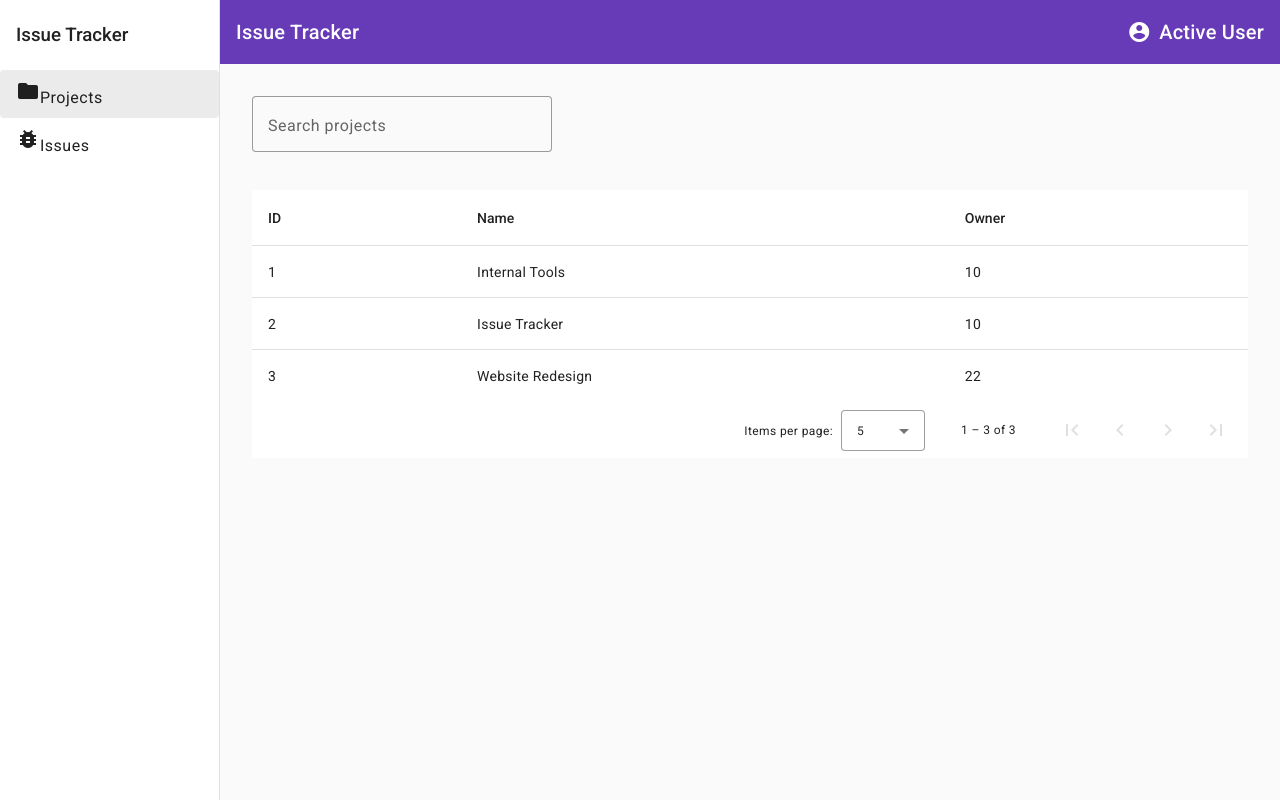
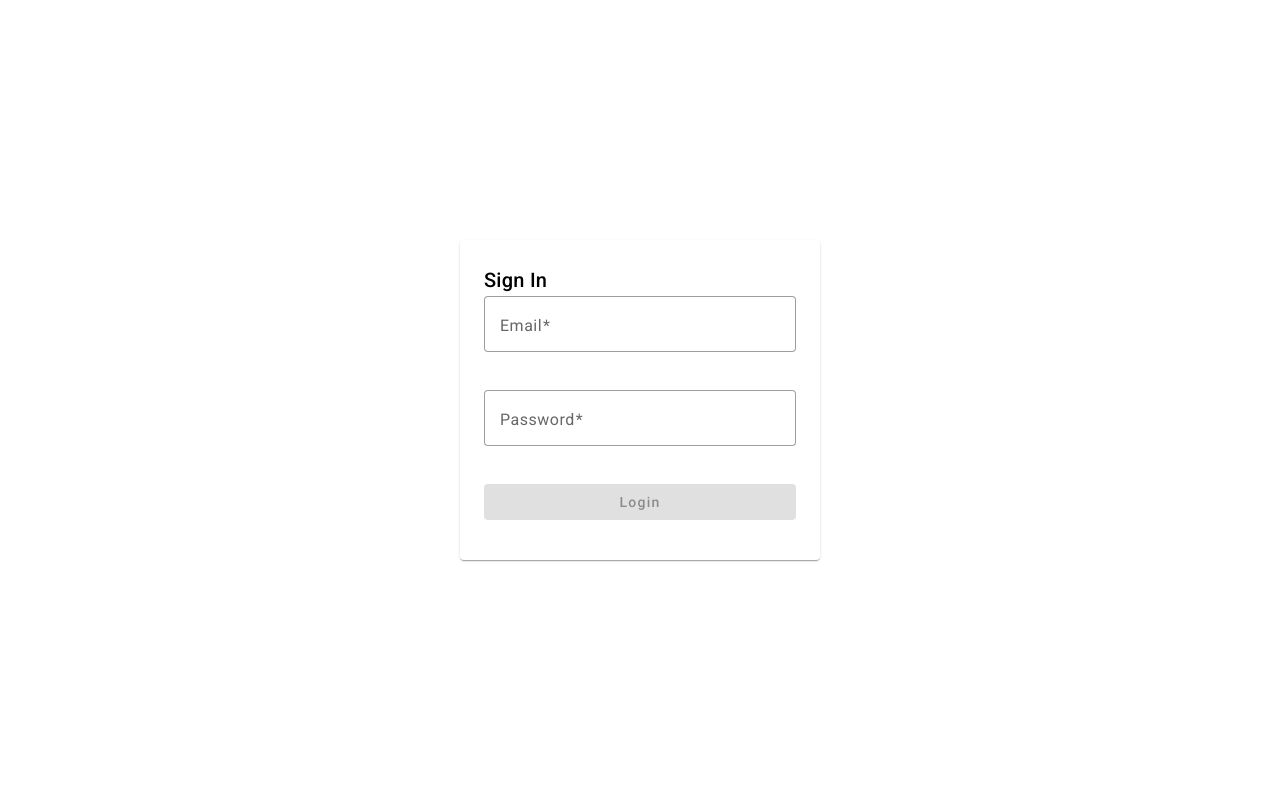
Before and after one commit to messified/issue-tracker-mvp, an Angular app in the folder issue-tracker-web/: page /login in a window 1280 px wide. Before the commit this address led to /projects. Built offline with nearby package versions, Linux system fonts and the light colour scheme.

Commit message:
scaffold login page with reactive form and isolated routing

```diff
--- /dev/null
+++ b/issue-tracker-web/src/app/components/login/login.component.html
@@ -0,0 +1,34 @@
+<div class="login-container">
+
+  <mat-card class="login-card">
+    <mat-card-title>Sign In</mat-card-title>
+
+    <form [formGroup]="loginForm" (ngSubmit)="submit()">
+
+      <mat-form-field appearance="outline" class="full-width">
+        <mat-label>Email</mat-label>
+        <input matInput formControlName="email" />
+        <mat-error *ngIf="loginForm.get('email')?.hasError('email')">
+          Enter a valid email
+        </mat-error>
+      </mat-form-field>
+
+      <mat-form-field appearance="outline" class="full-width">
+        <mat-label>Password</mat-label>
+        <input matInput type="password" formControlName="password" />
+      </mat-form-field>
+
+      <button
+        mat-raised-button
+        color="primary"
+        class="full-width"
+        type="submit"
+        [disabled]="loginForm.invalid"
+      >
+        Login
+      </button>
+
+    </form>
+  </mat-card>
+
+</div>
--- /dev/null
+++ b/issue-tracker-web/src/app/components/login/login.component.scss
@@ -0,0 +1,16 @@
+.login-container {
+  height: 100vh;
+  display: flex;
+  align-items: center;
+  justify-content: center;
+}
+
+.login-card {
+  width: 360px;
+  padding: 24px;
+}
+
+.full-width {
+  width: 100%;
+  margin-bottom: 16px;
+}
--- /dev/null
+++ b/issue-tracker-web/src/app/components/login/login.component.ts
@@ -0,0 +1,45 @@
+import { Component } from '@angular/core';
+import { CommonModule } from '@angular/common';
+import { ReactiveFormsModule, FormBuilder, Validators } from '@angular/forms';
+import { Router } from '@angular/router';
+import { MatCardModule } from '@angular/material/card';
+import { MatInputModule } from '@angular/material/input';
+import { MatButtonModule } from '@angular/material/button';
+
+@Component({
+  selector: 'app-login',
+  standalone: true,
+  imports: [
+    CommonModule,
+    ReactiveFormsModule,
+    MatCardModule,
+    MatInputModule,
+    MatButtonModule
+  ],
+  templateUrl: './login.component.html',
+  styleUrl: './login.component.scss'
+})
+export class LoginComponent {
+
+  loginForm = this.fb.group({
+    email: ['', [Validators.required, Validators.email]],
+    password: ['', Validators.required]
+  });
+
+  constructor(
+    private fb: FormBuilder,
+    private router: Router
+  ) {}
+
+  submit(): void {
+    if (this.loginForm.invalid) {
+      return;
+    }
+
+    // Placeholder: replace with AuthService later
+    console.log('Login form submitted', this.loginForm.value);
+
+    // Temporary navigation to app
+    this.router.navigate(['/projects']);
+  }
+}
```
Also changed, not shown: issue-tracker-web/src/app/app.routes.ts (+6 -2 lines), 1 other file (tests, documents, lock files or other folders).
